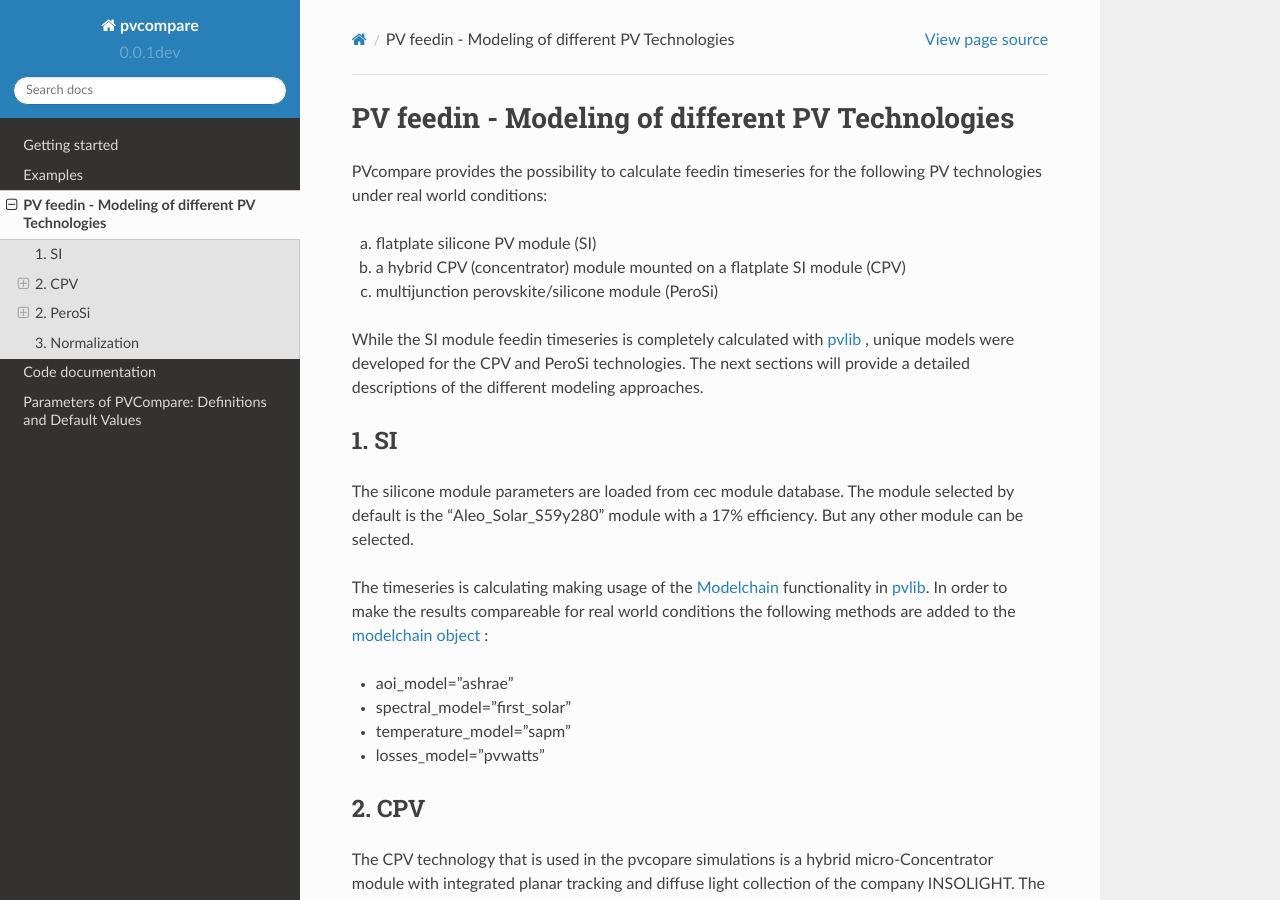
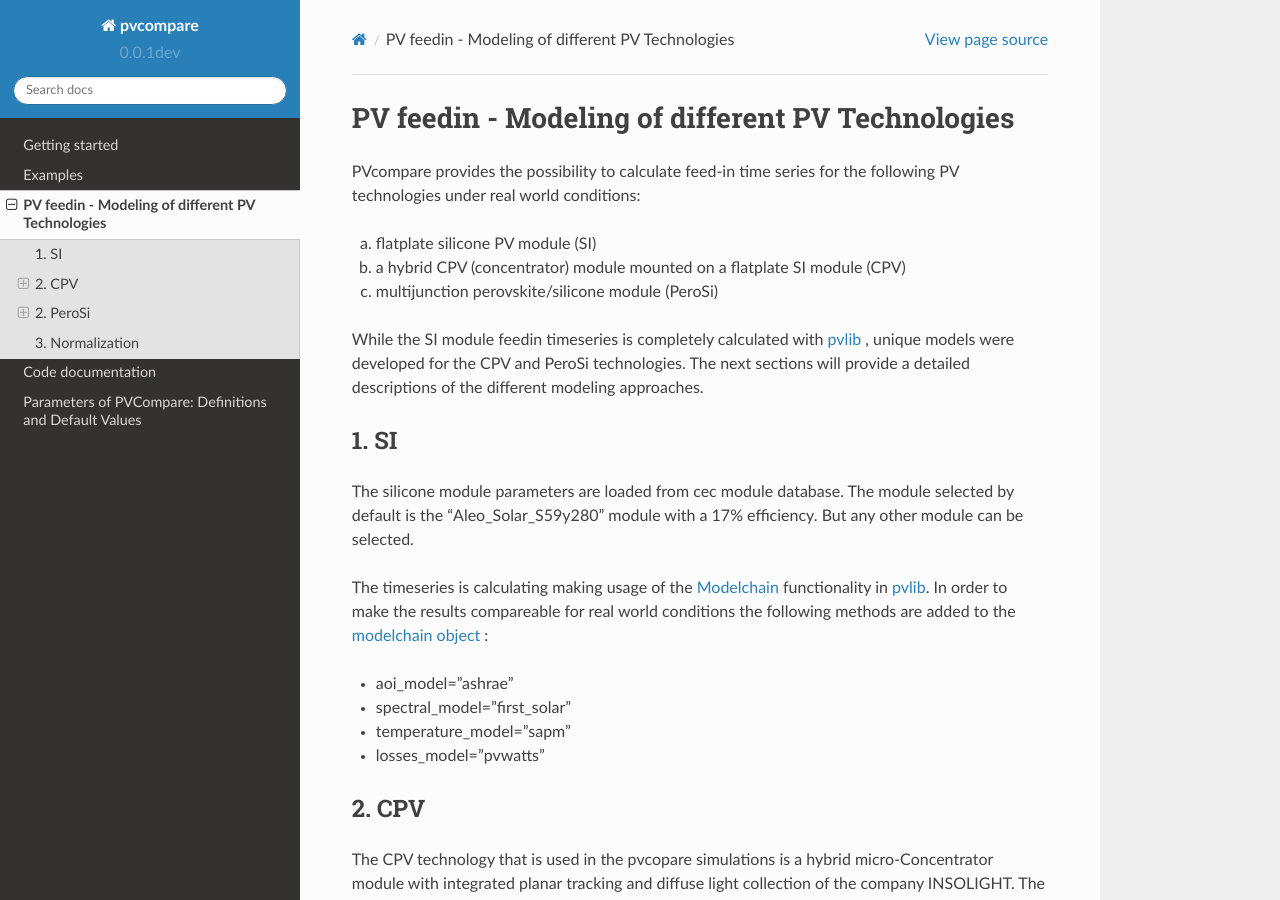
Before and after one commit to greco-project/pvcompare, a Sphinx documentation site: the page built from docs/pv_feedin.rst, in a window 1280 px wide and 900 px high. Built offline with Sphinx 7.4.7 and the Read the Docs theme 2.0.0, drawn with Linux system fonts in a browser that asks for light colours; formulas are drawn with MathJax 3.

Commit message:
Update docs/pv_feedin.rst
Co-authored-by: Sabine Haas <sabine.haas@rl-institut.de>

```diff
--- a/docs/pv_feedin.rst
+++ b/docs/pv_feedin.rst
@@ -2,7 +2,7 @@
 PV feedin - Modeling of different PV Technologies
 =========================================================
 
-PVcompare provides the possibility to calculate feedin timeseries for the
+PVcompare provides the possibility to calculate feed-in time series for the
 following PV technologies under real world conditions:
 
 a) flatplate silicone PV module (SI)
```
